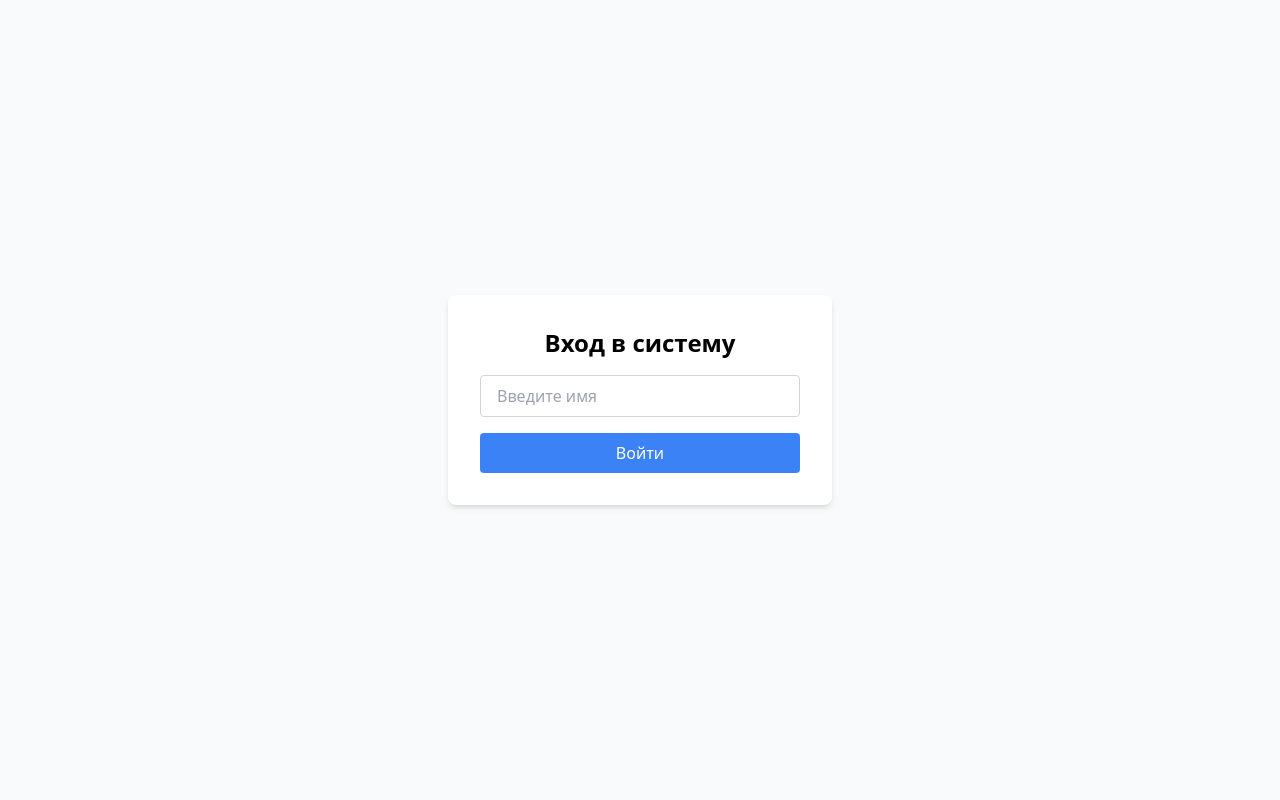
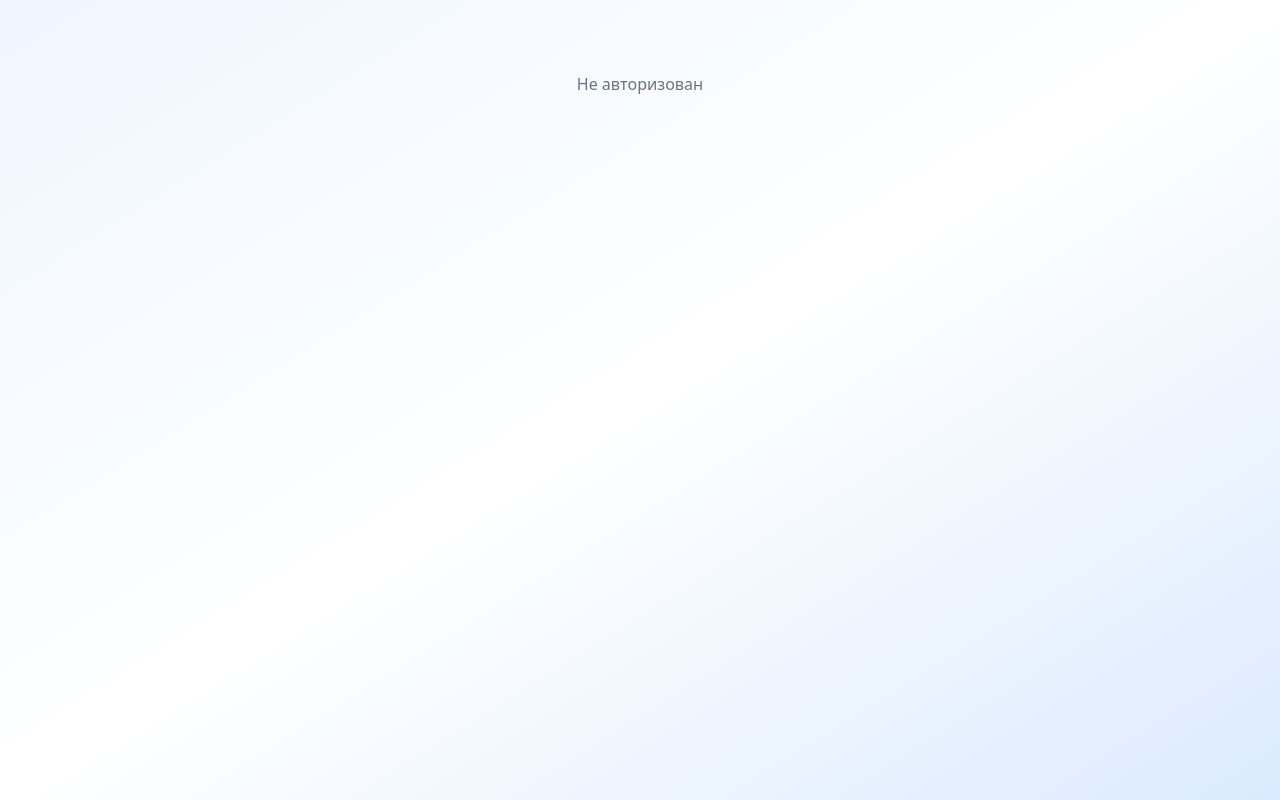
Before and after one commit to 86MnikroS/anista-crm-saas, a React (Vite) app: page /dashboard in a window 1280 px wide. Before the commit this address led to /. Built offline with nearby package versions, Linux system fonts and the light colour scheme.

Commit message:
Added UI, logo, AppShell.tsx - makes a layout container for all pages for style unity.

```diff
--- a/src/app/App.tsx
+++ b/src/app/App.tsx
@@ -1,5 +1,5 @@
 import React from "react";
-import { AppRoutes } from "@/app/routes";
+import {AppRoutes} from "@/app/routes"
 
 export const App = () => {
     return <AppRoutes />; // тут уже есть RouterProvider
--- /dev/null
+++ b/src/app/providers/AppShell.tsx
@@ -0,0 +1,23 @@
+import { Outlet } from "react-router-dom";
+
+export const AppShell = () => {
+    return (
+        <div className="relative min-h-screen overflow-hidden bg-gradient-to-br from-blue-50 via-white to-blue-100">
+            {/* Фоновые декоративные элементы */}
+            <div
+                aria-hidden="true"
+                className="pointer-events-none absolute inset-0 -z-10 overflow-hidden"
+            >
+                <div className="absolute -z-10 w-[500px] h-[500px] bg-blue-200/40 rounded-full blur-3xl top-[-150px] left-[-100px]" />
+                <div className="absolute -z-10 w-[400px] h-[400px] bg-pink-200/40 rounded-full blur-3xl bottom-[-120px] right-[-80px]" />
+                <div className="absolute -z-10 w-[600px] h-[600px] bg-purple-200/30 rounded-full blur-3xl bottom-[100px] left-[150px]" />
+                <div className="absolute -z-10 w-96 h-96 bg-white/20 rounded-full top-1/2 left-1/2 -translate-x-1/2 -translate-y-1/2" />
+            </div>
+
+            {/* Область контента (никаких карточек – чистый фон + отступы) */}
+            <main className="relative z-10 px-4 py-8 sm:px-6 md:px-10">
+                <Outlet />
+            </main>
+        </div>
+    );
+};
--- a/src/app/routes.tsx
+++ b/src/app/routes.tsx
@@ -1,27 +1,25 @@
-import React from "react";
-import { createBrowserRouter, RouterProvider, Route, createRoutesFromElements } from "react-router-dom";
-import { ProtectedRoute } from "@/shared/ui/ProtectedRoute";
+import {
+    BrowserRouter,
+    Routes,
+    Route,
+} from "react-router-dom";
+import { AppShell } from "@/app/providers/AppShell";
+import { AuthPage } from "@/pages/AuthPage/AuthPage";
 import { DashboardPage } from "@/pages/DashboardPage/DashboardPage";
 import { ClientsPage } from "@/pages/ClientsPage";
 import { SettingsPage } from "@/pages/SettingsPage";
-import { AuthPage } from "@/pages/AuthPage/AuthPage"; // можно создать позже
-
-const router = createBrowserRouter(
-    createRoutesFromElements(
-        <>
-            {/* публичные страницы */}
-            <Route path="/" element={<AuthPage />} />
-
-            {/* защищённые маршруты */}
-            <Route element={<ProtectedRoute allowedRoles={["admin", "master"]} />}>
-                <Route path="/dashboard" element={<DashboardPage />} />
-                <Route path="/clients" element={<ClientsPage />} />
-                <Route path="/settings" element={<SettingsPage />} />
-            </Route>
-        </>
-    )
-);
 
 export const AppRoutes = () => {
-    return <RouterProvider router={router} />;
+    return (
+        <BrowserRouter>
+            <Routes>
+                <Route element={<AppShell />}>
+                    <Route index element={<AuthPage />} />
+                    <Route path="/dashboard" element={<DashboardPage />} />
+                    <Route path="/clients" element={<ClientsPage />} />
+                    <Route path="/settings" element={<SettingsPage />} />
+                </Route>
+            </Routes>
+        </BrowserRouter>
+    );
 };
--- a/src/pages/AuthPage/AuthPage.tsx
+++ b/src/pages/AuthPage/AuthPage.tsx
@@ -2,6 +2,17 @@ import React, { useState } from "react";
 import { useDispatch } from "react-redux";
 import { login } from "@/entities/user/model/userSlice";
 import { useNavigate } from "react-router-dom";
+import AnistaLogo from "@/assets/images/AnistaLogo.png";
+
+const USERS: Record<string, "admin" | "master"> = {
+    michael: "admin",
+    mihail: "admin",
+    михаил: "admin",
+    anista: "admin",
+    анастасия: "admin",
+    алена: "master",
+    виана: "master",
+};
 
 export const AuthPage = () => {
     const [name, setName] = useState("");
@@ -9,50 +20,86 @@ export const AuthPage = () => {
     const dispatch = useDispatch();
     const navigate = useNavigate();
 
-    const handleLogin = () => {
+    const date = new Date().toLocaleDateString("ru-RU", {
+        day: "2-digit",
+        month: "long",
+        year: "numeric",
+    });
+
+    const handleSubmit = (e: React.FormEvent) => {
+        e.preventDefault();
         const normalized = name.trim().toLowerCase();
+        const role = USERS[normalized];
 
-        // 🔹 определяем роль
-        let role: "admin" | "master" | null = null;
-
-        if (["michael", "mihail", "михаил", "anista", "анастасия"].includes(normalized)) {
-            role = "admin";
-        } else if (["алена", "виана"].includes(normalized)) {
-            role = "master";
-        }
-
-        // 🔸 если имя не в списке — не пускаем
         if (!role) {
             setError("⛔ Пользователь не найден. Обратитесь к администратору.");
             return;
         }
 
-        // 🔹 если всё ок — логиним
         dispatch(login({ name, role }));
         navigate("/dashboard");
     };
 
     return (
-        <div className="flex flex-col items-center justify-center min-h-screen bg-gray-50">
-            <div className="bg-white p-8 rounded-lg shadow-md w-full max-w-sm">
-                <h1 className="text-2xl font-bold mb-4 text-center">Вход в систему</h1>
+        <div className="relative flex flex-col items-center justify-center min-h-screen w-full px-4 overflow-hidden text-center">
+            {/* Фоновый градиент */}
+            <div className="absolute inset-0 bg-gradient-to-br from-blue-50 via-white to-blue-100 -z-10" />
+
+            {/* Размытый логотип (фон под заголовком) */}
+            <div
+                className="absolute top-[25%] flex justify-center w-full opacity-40 blur-none animate-fadeIn pointer-events-none"
+                style={{
+                    animationDuration: "1.5s",
+                    animationFillMode: "forwards",
+                }}
+            >
+                <img
+                    src={AnistaLogo}
+                    alt="Anista logo blurred"
+                    className="w-[240px] sm:w-[280px] md:w-[320px] object-contain"
+                />
+            </div>
+
+            {/* Контент */}
+            <div className="relative z-10 flex flex-col items-center justify-center">
+                <h1 className="text-4xl sm:text-5xl font-extrabold text-gray-800 mb-2">
+          <span className="bg-clip-text text-transparent bg-gradient-to-r from-blue-600 to-indigo-600">
+            Anista CRM
+          </span>
+                </h1>
+                <p className="text-gray-500 text-sm mb-8">{date}</p>
+
+                <form
+                    onSubmit={handleSubmit}
+                    className="flex flex-col items-center w-full max-w-sm"
+                >
                     <input
                         type="text"
                         placeholder="Введите имя"
                         value={name}
                         onChange={(e) => {
                             setName(e.target.value);
-                        setError("");
+                            if (error) setError("");
                         }}
-                    className="border border-gray-300 rounded px-4 py-2 w-full mb-4 focus:outline-none focus:ring-2 focus:ring-blue-400"
+                        className="border border-gray-300 rounded-lg px-4 py-2 w-full mb-4
+                     focus:outline-none focus:ring-2 focus:ring-blue-400"
                     />
-                {error && <div className="text-red-500 text-sm mb-4">{error}</div>}
+
+                    {error && (
+                        <div className="text-red-500 text-sm mb-4" role="alert">
+                            {error}
+                        </div>
+                    )}
+
                     <button
-                    onClick={handleLogin}
-                    className="bg-blue-500 hover:bg-blue-600 text-white w-full py-2 rounded transition"
+                        type="submit"
+                        disabled={!name.trim()}
+                        className="bg-blue-500 hover:bg-blue-600 text-white w-full py-2 rounded-lg transition
+                     focus:outline-none focus:ring-2 focus:ring-blue-300 disabled:opacity-50 disabled:cursor-not-allowed"
                     >
                         Войти
                     </button>
+                </form>
             </div>
         </div>
     );
--- /dev/null
+++ b/src/shared/ui/Header.tsx
@@ -0,0 +1,28 @@
+import React from "react";
+import { useSelector } from "react-redux";
+import { RootState } from "@/app/providers/store";
+import { LogoutButton } from "@/shared/ui/LogOutButton";
+
+export const Header = () => {
+    const user = useSelector((state: RootState) => state.user.currentUser);
+
+    return (
+        <header className="bg-white border-b shadow-sm px-6 py-3 flex items-center justify-between sticky top-0 z-50">
+            {/* Логотип / название */}
+            <div className="flex items-center gap-2">
+                <span className="text-xl font-bold text-blue-600">Anista CRM</span>
+            </div>
+
+            {/* Информация о пользователе */}
+            {user && (
+                <div className="flex items-center gap-4">
+                    <div className="text-sm text-gray-600">
+                        <span className="font-medium">{user.name}</span>
+                        <span className="text-gray-400"> · {user.role}</span>
+                    </div>
+                    <LogoutButton />
+                </div>
+            )}
+        </header>
+    );
+};
```
Also changed, not shown: src/pages/DashboardPage/DashboardPage.tsx (+21 -17 lines), src/assets/images/AnistaLogo.png (added). Lines whose indentation alone changed are shown as unchanged.
